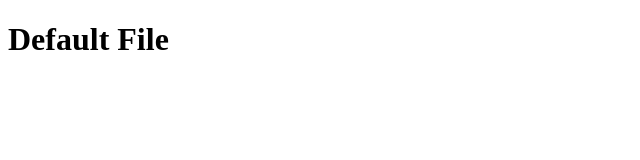
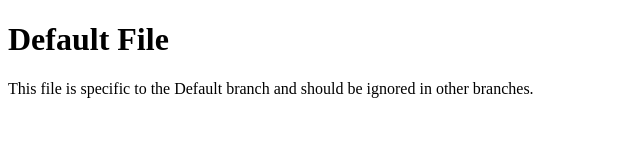
Before and after one commit to p00jitha/Client-files, a plain HTML site: page default.html in a window 1280 px wide. Shown: the whole page, without its empty margins (0-640 px from the left). Drawn offline with Linux system fonts and the light colour scheme.

Commit message:
default code

```diff
--- a/default.html
+++ b/default.html
@@ -7,5 +7,6 @@
 </head>
 <body>
     <h1>Default File</h1>
+    <p>This file is specific to the Default branch and should be ignored in other branches.</p>
 </body>
 </html>
```
Also changed, not shown: index.html (+1 -0 lines), 1 other file.
